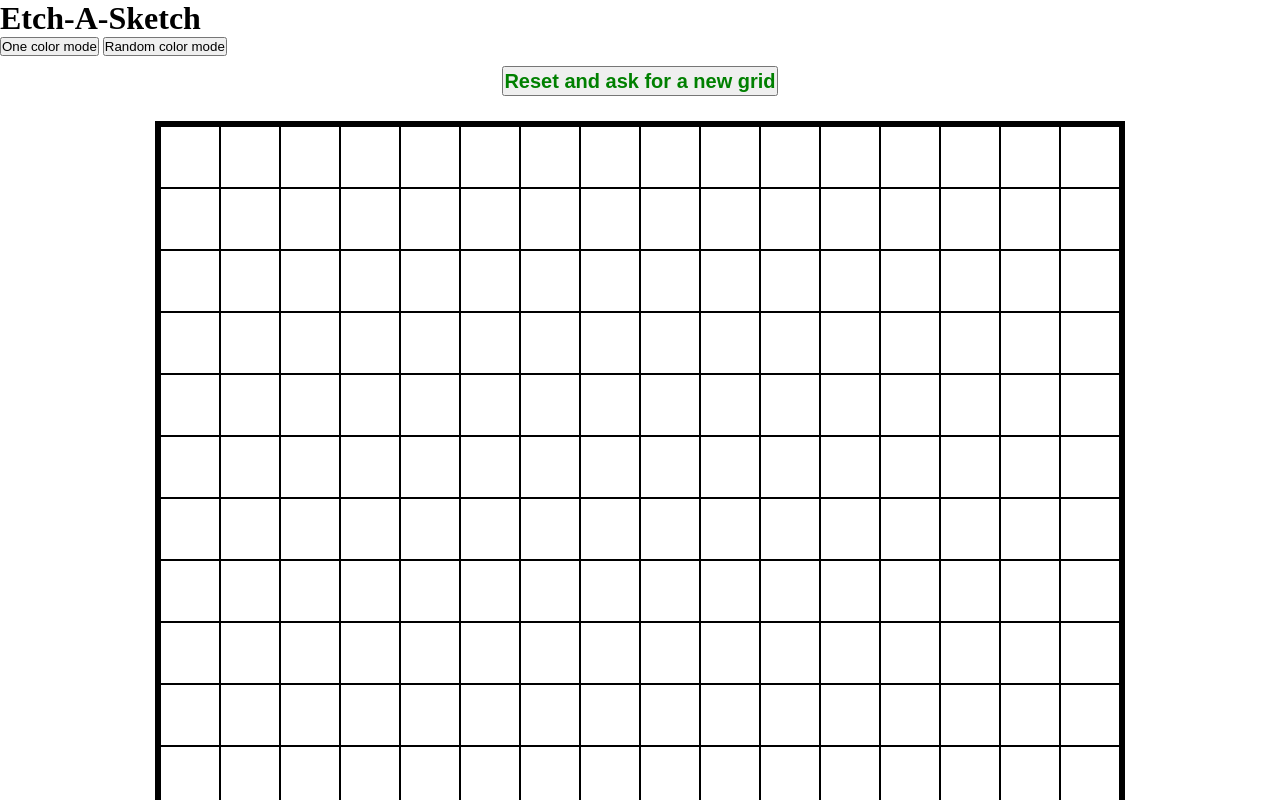
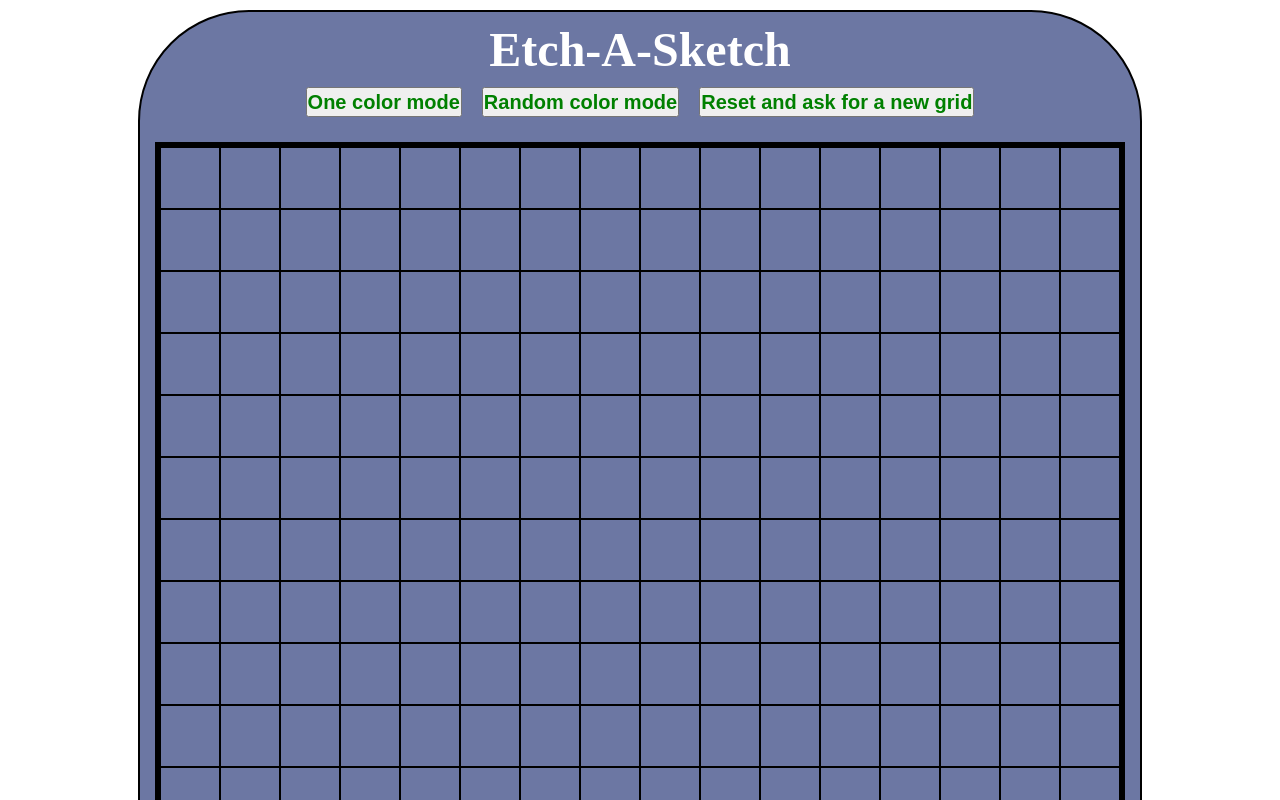
Before and after one commit to YunaBlood/odin-etch-a-sketch, a plain HTML site: page index.html in a window 1280 px wide. Shown: the top 800 px of the page. Drawn offline with Linux system fonts and the light colour scheme.

Commit message:
Added style to the container and new elements

```diff
--- a/style.css
+++ b/style.css
@@ -9,14 +9,35 @@ html{
     margin: 0;
 }
 
+#container{
+    width: 1000px;
+    height: 1200px;
+    margin: 10px auto;
+    background: #6c77a3;
+    border: 2px solid black;
+    border-radius: 111px;
+}
 
+#control{
+    display: flex;
+    justify-content: center;
+    gap: 20px;
+}
 
 #grid-container{
     display: flex;
     flex-direction: column;
     width: 960px;
+    max-height: 960px;
     border: 5px solid black;
     margin: 25px auto;
+}
+
+h1{
+    text-align: center;
+    color: #ffffff;
+    font-size: xxx-large;
+    padding: 10px;
 }
 
 .grid-rows{
@@ -29,8 +50,8 @@ html{
     border: 1px solid black;
 }
 
-#reset-grid{
-    margin: 10px auto;
+button{
+    /* margin: 10px auto; */
     height: 30px;
     width: fit-content;
     display: flex;
```
